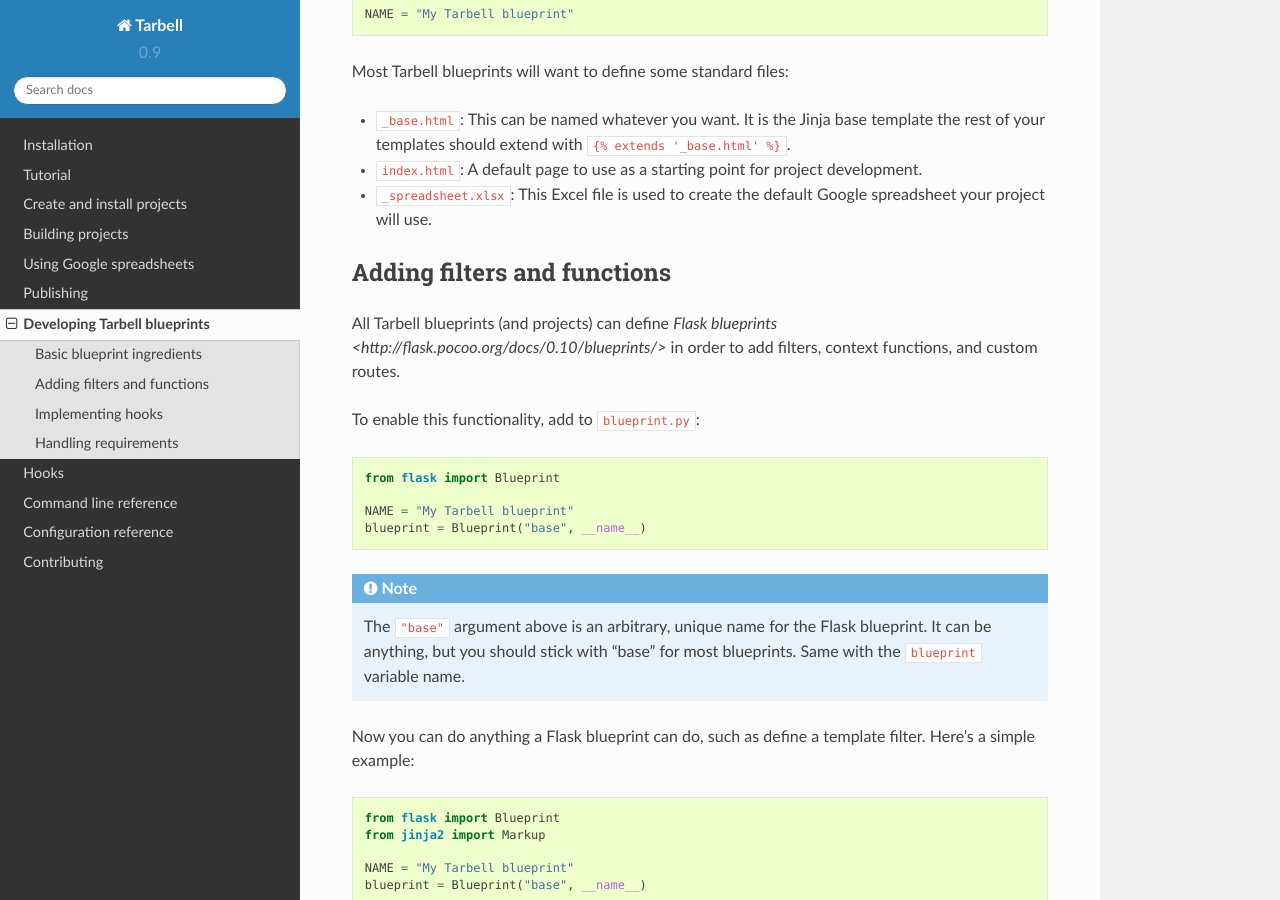
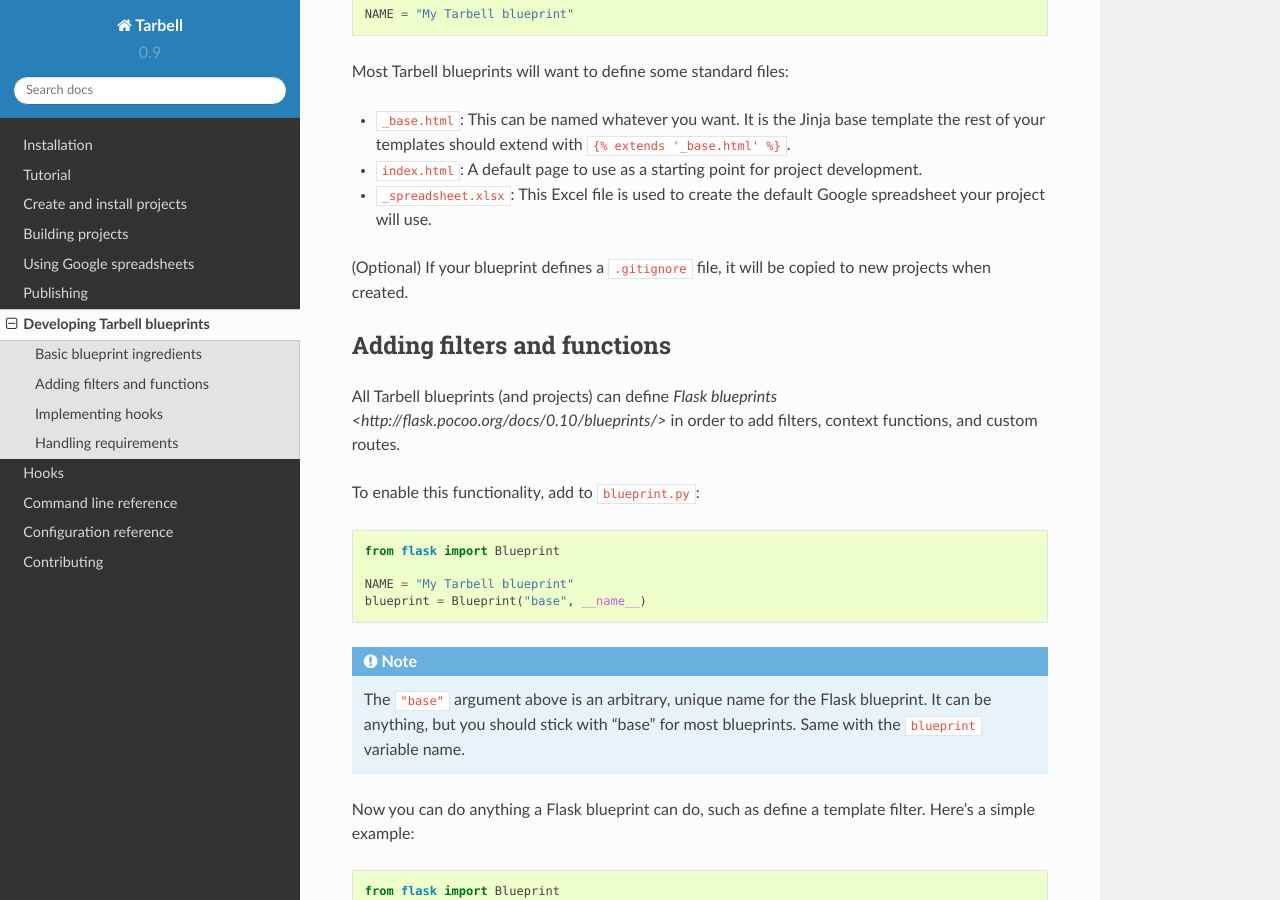
Before and after one commit to tarbell-project/tarbell, a Sphinx documentation site: the page built from tarbell/docs/blueprints.rst, in a window 1280 px wide and 900 px high, scrolled down 441 px. Built offline with Sphinx 7.4.7 and the Read the Docs theme 2.0.0, drawn with Linux system fonts in a browser that asks for light colours; pages that are not in the unit, such as notebooks, are missing from menus.

Commit message:
add note about gitignore

```diff
--- a/tarbell/docs/blueprints.rst
+++ b/tarbell/docs/blueprints.rst
@@ -29,6 +29,8 @@
 - ``_spreadsheet.xlsx``: This Excel file is used to create the default Google spreadsheet
   your project will use.
 
+(Optional) If your blueprint defines a ``.gitignore`` file, it will be copied to new projects when
+created.
 
 ----------------------------
 Adding filters and functions
```
